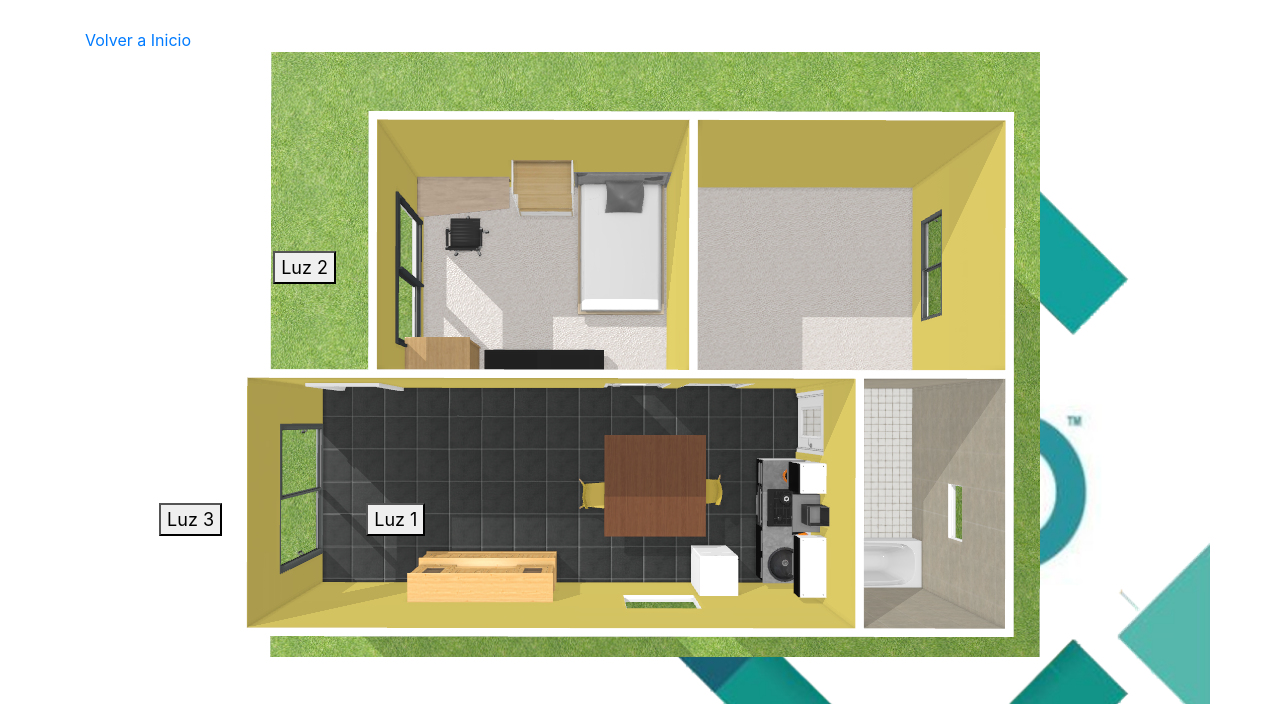
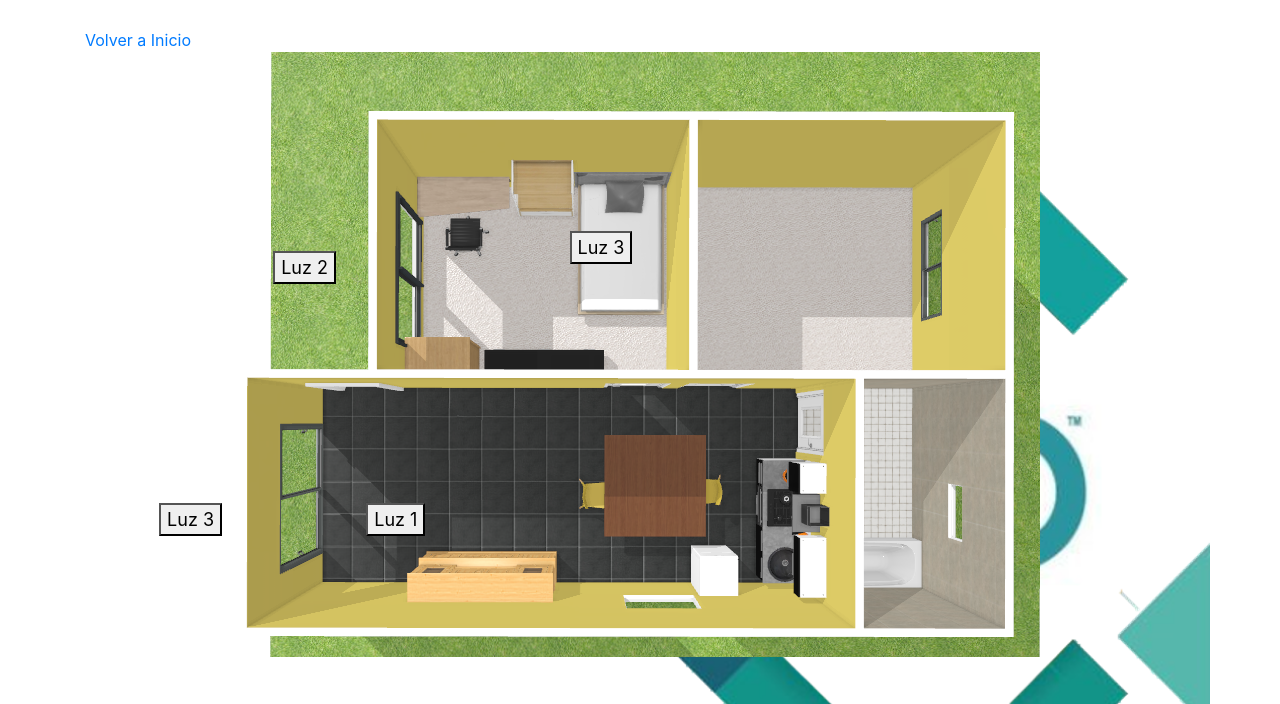
Before and after one commit to Fran-26/flask_test, a Flask app: page /luces in a window 1280 px wide. Shown: the part 228-932 px from the top of the page. Run offline with Flask 2, Linux system fonts and the light colour scheme; parts of the project's set-up code (start-up, migrations or seed data) failed here and were passed over; some libraries are stand-ins or nearby versions.

Commit message:
added light 11

```diff
--- a/static/default.css
+++ b/static/default.css
@@ -37,6 +37,10 @@
 	bottom: 25%;
 	left: 4%;
 }
+#luz_4 {
+	top: 30%;
+	left: 40%;
+}
 #cuerpo {
 	position: relative;
 }
--- a/templates/luces.html
+++ b/templates/luces.html
@@ -15,6 +15,7 @@
 	<div class="topleft" id = "luz_1"><button type="button" onclick="turn(8)" id = "l8" >Luz 1</button></div>
 	<div class="topleft" id = "luz_2"><button type="button" onclick="turn(9)" id = "l9" >Luz 2</button></div>
 	<div class="topleft" id = "luz_3"><button type="button" onclick="turn(10)" id = "l10" >Luz 3</button></div>
+	<div class="topleft" id = "luz_4"><button type="button" onclick="turn(11)" id = "l11" >Luz 3</button></div>
 	<div class="topleft" id = "html"></div>
 	<br>
 	<br>
```
